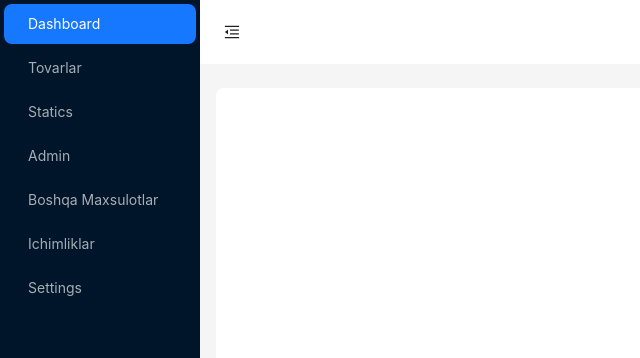
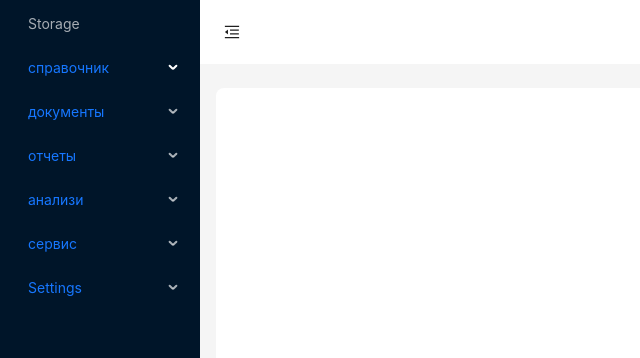
Before and after one commit to Surojbek21/Storage, a React (Vite) app: page / in a window 1280 px wide. Shown: the top 358 px of the page, without its empty margins (0-640 px from the left). Built offline with nearby package versions, Linux system fonts and the light colour scheme.

Commit message:
githubga

```diff
--- a/src/app/AppRouters/index.jsx
+++ b/src/app/AppRouters/index.jsx
@@ -27,6 +27,13 @@ const AppRouters = () => {
                             return {
                                 key: id,
                                 label: <Link to={path}>{name}</Link>,
+                                children: children.map(
+                                    ({ title, path, id, icon }) => ({
+                                        key: id,
+                                        icon: icon,
+                                        label: <Link to={path}>{title}</Link>,
+                                    })
+                                ),
                             };
                         }
                         return {
--- a/src/constants/menu.jsx
+++ b/src/constants/menu.jsx
@@ -1,56 +1,45 @@
 export const menu = [
     {
+        id: 0,
+        name: 'Storage',
+        path: '/storage',
+        img: 'https://encrypted-tbn0.gstatic.com/images?q=tbn:ANd9GcQsVEq3T-zCMkXMwhVBfF9UjrFlHrUjuOjE2Q&s',
+    },
+    {
         id: 1,
-        name: 'Dashboard',
+        name: 'cправочник',
         path: '/dashboard',
-        children: [
-            {
-                id: 2,
-                title: 'Tovar',
-                path: '/tovar',
-            },
-            // {
-            //     id: 2,
-            //     title: 'Tovar',
-            //     path: '/tovar',
-            // },
-            // {
-            //     id: 3,
-            //     title: 'Tovar',
-            //     path: '/tovar',
-            // },
-        ],
+        children: [{}],
     },
 
     {
         id: 3,
-        name: 'Tovarlar',
+        name: 'документы',
         path: '/tovarlar',
+        children: [],
     },
     {
         id: 4,
-        name: 'Statics',
+        name: 'отчеты',
         path: '/statics',
+        children: [],
     },
     {
         id: 5,
-        name: 'Admin',
+        name: 'анализи',
         path: '/admin',
+        children: [],
     },
     {
         id: 6,
-        name: 'Boshqa Maxsulotlar',
+        name: 'сервис',
         path: '/boshqamaxsulotlar',
+        children: [],
     },
     {
         id: 7,
-        name: 'Ichimliklar',
-        path: '/ichimliklar',
-    },
-
-    {
-        id: 8,
         name: 'Settings',
         path: '/settings',
+        children: [],
     },
 ];
--- a/src/constants/routes.jsx
+++ b/src/constants/routes.jsx
@@ -3,6 +3,11 @@ import Tovar from "../pages/Dashboard/Tovar";
 import Statics from "../pages/statics";
 
 export const menuList = [
+    {
+        id: 0,
+        path: '/storage',
+        element: <Storage />
+    },
     {
         id: 1,
         path: '/dashboard',
--- a/src/index.css
+++ b/src/index.css
@@ -3,3 +3,35 @@
     padding: 0;
     box-sizing: border-box;
 }
+
+body{
+    font-family: 'Poppins', sans-serif;
+}
+
+a{
+    text-decoration: none;
+}
+.drawer-input input{
+    display: flex;
+    flex-direction: column;
+    padding: .4rem;
+    margin-top: 2.4rem;
+    margin-left: 5rem;
+}
+.drawer-btn{
+    padding: 0.5rem 1rem;
+    border-radius: .5rem;
+    background-color: green;
+    color: #fff;
+    cursor: pointer;
+    margin-left: 5rem;
+    margin-top: 4rem;
+}
+.drawertwo-btn{
+    padding: 0.5rem 1rem;
+    border-radius: .5rem;
+    background-color: red;
+    color: #fff;
+    cursor: pointer;
+    margin-left: 3rem;
+}
--- a/src/pages/Dashboard/drawer.jsx
+++ b/src/pages/Dashboard/drawer.jsx
@@ -4,7 +4,16 @@ import { Drawer as AntDrawer } from 'antd';
 const Drawer = ({ open, onClose }) => {
     return (
         <AntDrawer visible={open} onClose={onClose}>
-            salom
+            <div className='drawer'>
+                <div className='drawer-input'>
+                    <input type='name' placeholder='Name' />
+                    <input type='name' placeholder='Roli' />
+                    <input type='name' placeholder='Email' />
+                    <input type='name' placeholder='Phone' />
+                </div>
+                <button className='drawertwo-btn'>O'chirish</button>
+                <button className='drawer-btn'>Qo'shish</button>
+            </div>
         </AntDrawer>
     );
 };
```
Also changed, not shown: src/pages/Dashboard/Admin/admin.jsx (added), src/pages/Dashboard/Static/static.jsx (added).
